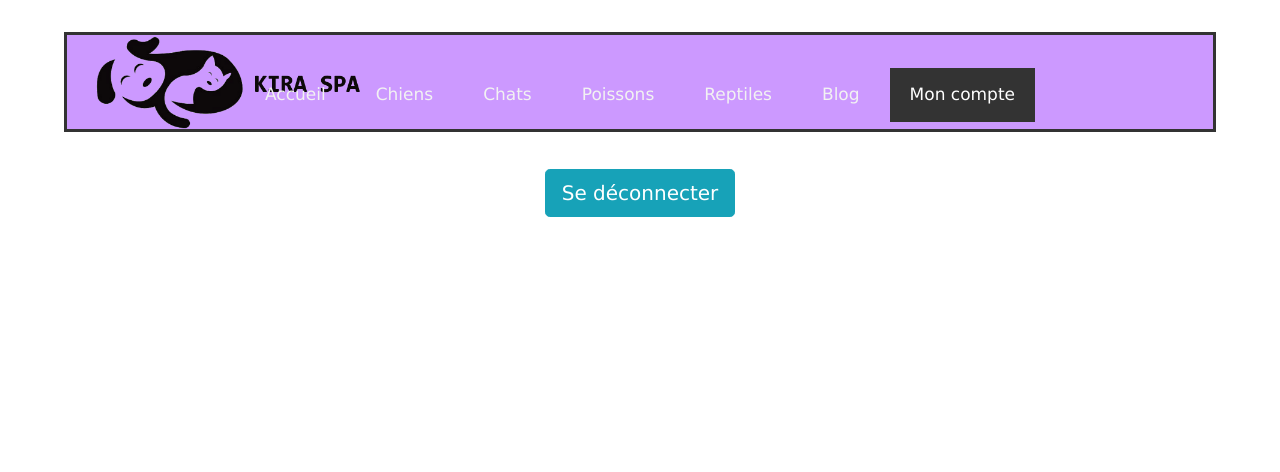
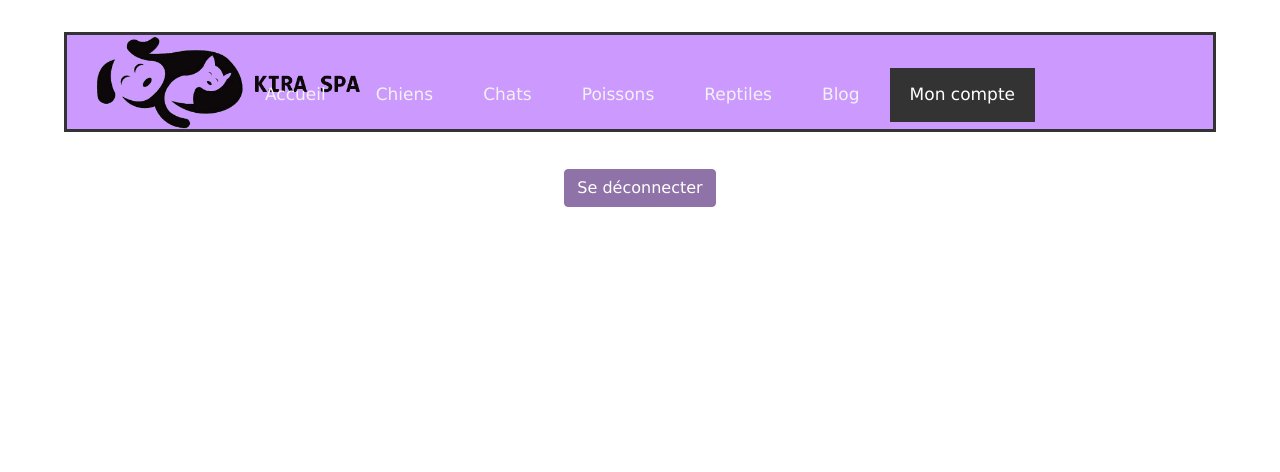
Before and after one commit to NADROWORLD/Projectphp, a PHP site: page /user in a window 1280 px wide. Shown: the top 472 px of the page. Run offline with PHP 8.4, Linux system fonts and the light colour scheme; a user stored in the database is signed in; data comes from the database, SQL or seed files in the repository; some libraries are stand-ins or nearby versions.

Commit message:
font-familly

```diff
--- a/App/templates/css/main.css
+++ b/App/templates/css/main.css
@@ -1,9 +1,14 @@
+* {
+  font-family: Verdana, sans-serif !important;
+}
+
 .main {
   margin-top: 2rem;
   margin-left: 4rem;
   margin-right: 4rem;
   text-align: center;
 }
+
 
 h1 {
   color: rgb(127, 81, 165);
--- a/App/templates/userView.php
+++ b/App/templates/userView.php
@@ -1,5 +1,5 @@
 <div class="content">
-  <a class="btn btn-info btn-lg" href="logout">Se déconnecter</a>
+  <a class="btn btn-primary" href="logout">Se déconnecter</a>
 
   <?php require('./App/templates/head/footer.php'); ?>
 </div>
```
